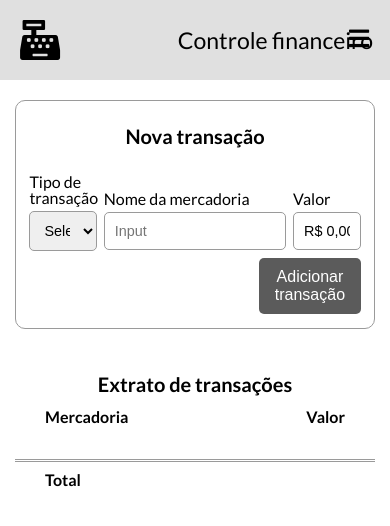
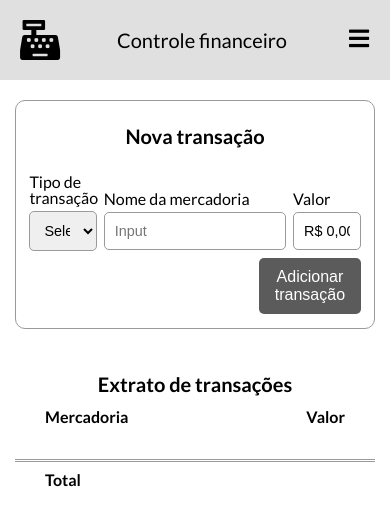
Before and after one commit to caiolarroza/Teste-Via-Varejo, an Angular app: page / in a window 390 px wide. Shown: the top 526 px of the page. Built offline with nearby package versions, Linux system fonts and the light colour scheme.

Commit message:
Centralizando title do header

```diff
--- a/src/app/header/header.component.css
+++ b/src/app/header/header.component.css
@@ -100,6 +100,13 @@
         width: auto;
     }
 
+    .title {
+        font-size: 20px;
+        transform: none;
+        position: absolute;
+        left: 30%;
+    }
+
 }
 
 @media (max-width: 375px) {
@@ -110,7 +117,6 @@
     }
 
     .title {
-        font-size: 20px;
         transform: none;
     }
 
```
